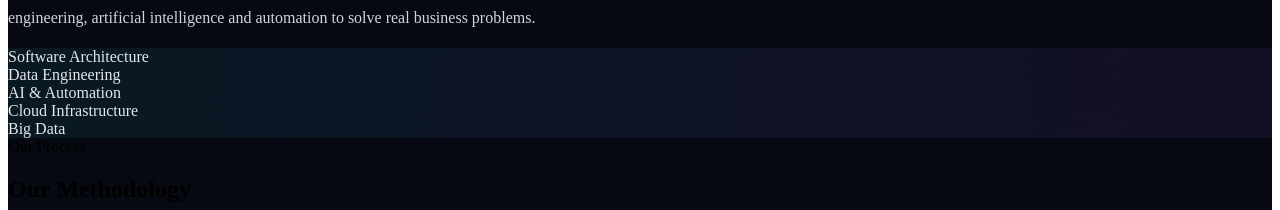
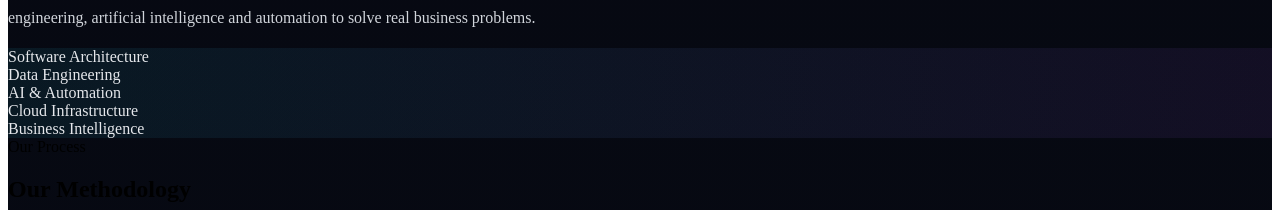
Before and after one commit to marcoscunhaa/Dyoxy, a React (Vite) app: page / in a window 1280 px wide. Shown: the part 2144-2354 px from the top of the page. Built offline with nearby package versions, Linux system fonts and the light colour scheme; the HTML template or start-up script is replaced by a standard one.

Commit message:
Updated founder title

```diff
--- a/src/app/contexts/LanguageContext.tsx
+++ b/src/app/contexts/LanguageContext.tsx
@@ -271,7 +271,7 @@ const translations = {
       name: "Marcos Cunha",
       title: "Founder & CEO",
       description: "Marcos Cunha is a Solutions Architect & Strategic Consultant of Dyoxy.\nHis work is to analyze business challenges, define metrics and design custom technological solutions using data engineering, artificial intelligence and automation to solve real business problems.",
-      expertise: ["Software Architecture", "Data Engineering", "AI & Automation", "Cloud Infrastructure", "Big Data"],
+      expertise: ["Software Architecture", "Data Engineering", "AI & Automation", "Cloud Infrastructure", "Business Intelligence"],
       contact: "Get in Touch",
     },
   },
@@ -530,7 +530,7 @@ const translations = {
       name: "Marcos Cunha",
       title: "Fundador & CEO",
       description: "Marcos Cunha é arquiteto de soluções e consultor estratégico da Dyoxy.\nSeu trabalho é analisar desafios empresariais, definir métricas e projetar soluções tecnológicas sob medida utilizando engenharia de dados, inteligência artificial e automação para resolver problemas reais de negócio.",
-      expertise: ["Arquitetura de Software", "Engenharia de Dados", "IA & Automação", "Infraestrutura Cloud", "Big Data"],
+      expertise: ["Arquitetura de Software", "Engenharia de Dados", "IA & Automação", "Infraestrutura Cloud", "Business Intelligence"],
       contact: "Entre em Contato",
     },
   },
```
